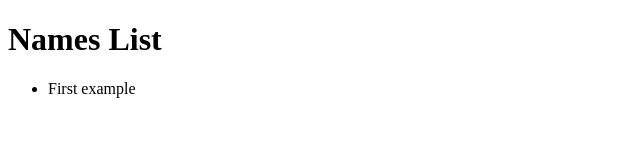
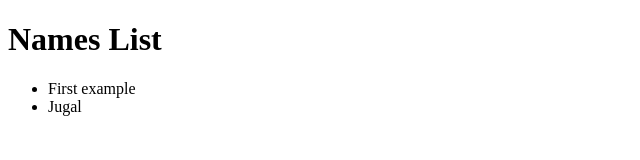
Before and after one commit to JugalBili/test-group-repo, a plain HTML site: page index.html in a window 1280 px wide. Shown: the full height of the page, 0-640 px from the left. Drawn offline with Linux system fonts and the light colour scheme.

Commit message:
Added Jugal

```diff
--- a/index.html
+++ b/index.html
@@ -5,6 +5,7 @@
     <h1>Names List</h1>
     <ul>
       <li>First example</li>
+      <li>Jugal</li>
     </ul>
   </body>
 </html>
```
Also changed, not shown: 1 other file.
